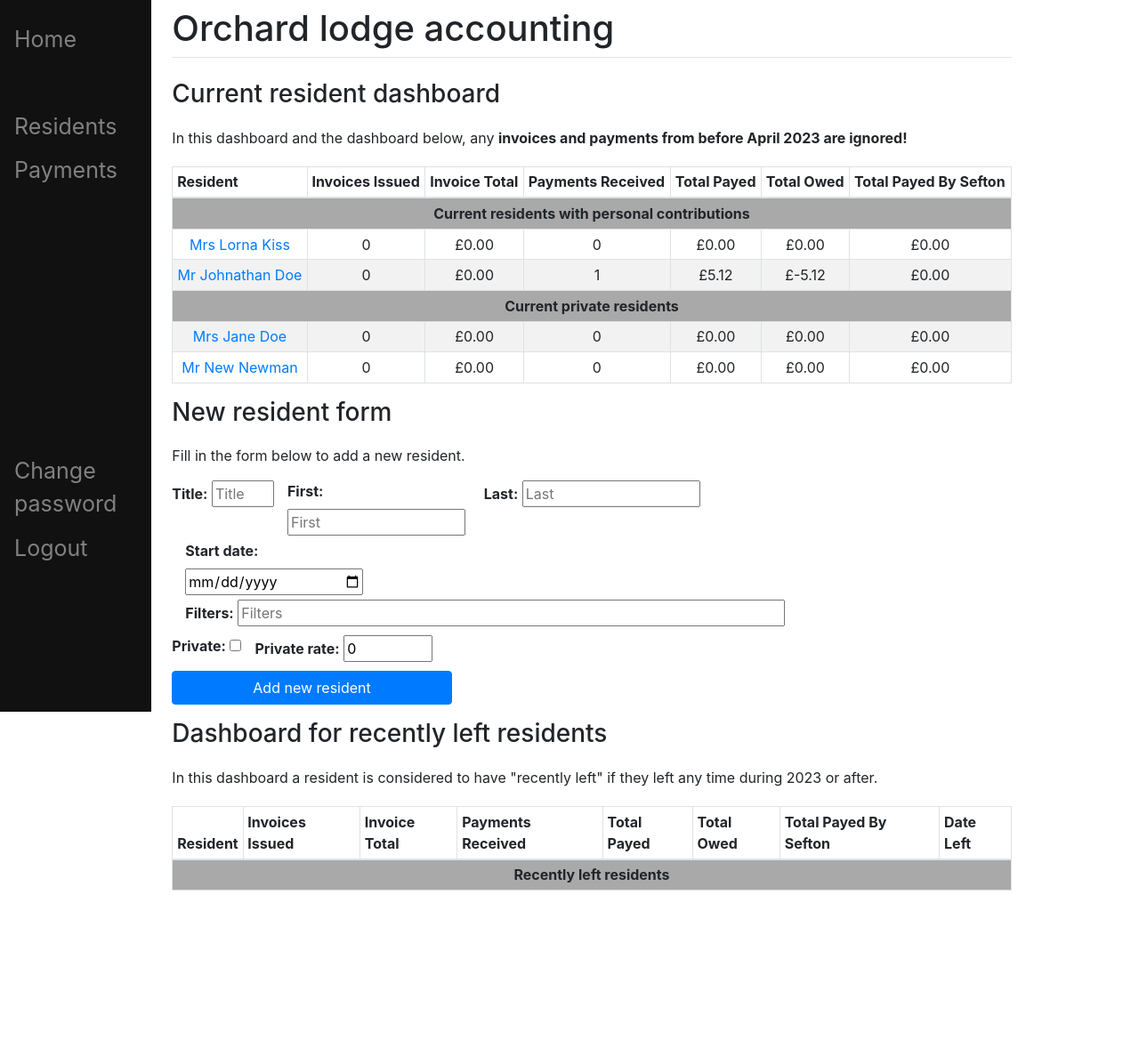
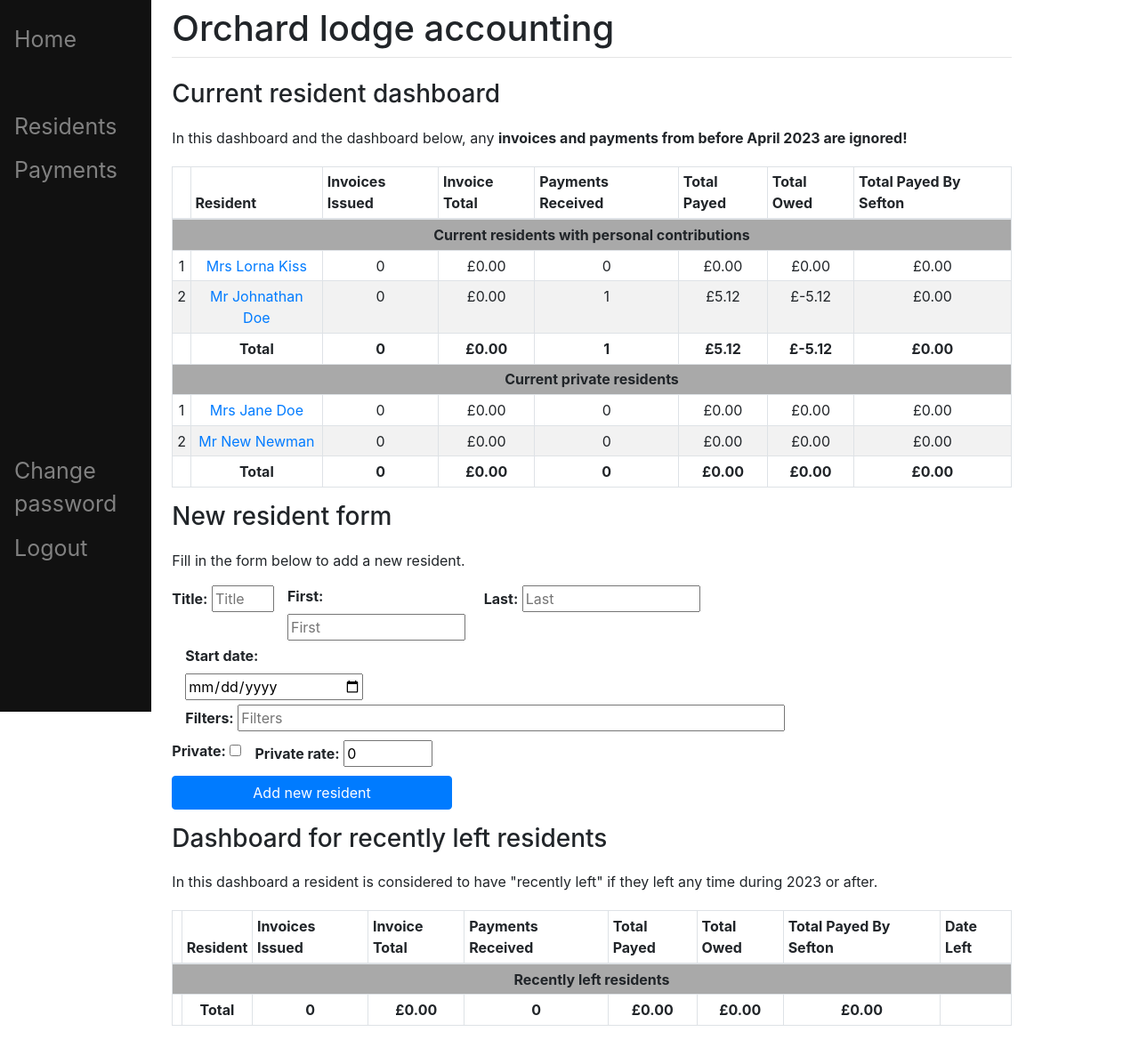
Before and after one commit to chainx/Orchard-lodge-website, a Django app: page /residents/ in a window 1280 px wide; the page is wider, and only the part inside the window is pictured. Shown: that part at 89% size. Before the commit the page ends 1001 px from the top of that part, so only its background shows below. Run offline with Django 3.2, Linux system fonts and the light colour scheme; a user stored in the database is signed in; data comes from the database, SQL or seed files in the repository; data that the repository does not hold is empty; parts of the project's set-up code (start-up, migrations or seed data) failed here and were passed over; some libraries are stand-ins or nearby versions.

Commit message:
Added indices and total rows to resident dashboard tables

```diff
--- a/OrchardLodge/settings/production.py
+++ b/OrchardLodge/settings/production.py
@@ -4,9 +4,9 @@ import json
 
 from OrchardLodge.settings.base import *
 
-MEDIA_ROOT = pathlib.Path('/home/chainx/Documents/Orchard Lodge accounting data')
+MEDIA_ROOT = pathlib.Path('/media/chainx/seagate/Orchard Lodge accounting data')
 MEDIA_URL = '/Invoices/'
-SECRET_MEDIA_ROOT = pathlib.Path('/home/chainx/Documents/Orchard lodge accounting data (PRIVATE)')
+SECRET_MEDIA_ROOT = pathlib.Path('/media/chainx/seagate/Orchard lodge accounting data (PRIVATE)')
 
 MEDIA_INVOICES = Path(os.path.join(MEDIA_ROOT, 'Invoices'))
 MEDIA_REMITTANCE = Path(os.path.join(MEDIA_ROOT, 'Remittance advice'))
--- a/Plans.txt
+++ b/Plans.txt
@@ -9,7 +9,6 @@ Remittance advice page:
     -Flag any missing residents, private residents on the remittance advice, and other oddities
 
 Residents page:
-    -Add totals row and indices to resident dashboard table
     -Add Javascript to reorder dashboard table by total owed, or by last name
     -Add global variable to modify cutoff date and form to modify it
 
--- a/backend/file_utils.py
+++ b/backend/file_utils.py
@@ -32,16 +32,16 @@ def gather_sefton_remittance_advice(from_year='2013'):
     remittance_advice_files = []
     years = [year for year in sorted(os.listdir(settings.MEDIA_REMITTANCE)) if year >= from_year]
     for year in years:
-        dir = os.path.join(settings.MEDIA_REMITTANCE, year)
+        dir = settings.MEDIA_REMITTANCE / year
         filenames = sorted(os.listdir(dir), key=file_num)
         remittance_advice_files += [os.path.join(dir, filename) for filename in filenames if '.csv' in filename]
     return remittance_advice_files
 
 def gather_all_invoices_for_resident(first_name, last_name):
-    destination_path = os.path.join(settings.MEDIA_INVOICES, f'{first_name}_{last_name}')
+    destination_path = settings.MEDIA_INVOICES / f'{first_name}_{last_name}'
     os.mkdir(destination_path)
     for year in sorted([year for year in os.listdir(settings.MEDIA_INVOICES) if len(year)==4]):
-        invoice_batches = sorted(os.listdir(os.path.join(settings.MEDIA_INVOICES, year)), key=file_num)
+        invoice_batches = sorted(os.listdir(settings.MEDIA_INVOICES/ year), key=file_num)
         for invoice_batch in invoice_batches:
             if '.zip' not in invoice_batch and 'OBSOLETE' not in invoice_batch:
                 file_path = os.path.join(settings.MEDIA_INVOICES, year, invoice_batch)
--- a/backend/invoices.py
+++ b/backend/invoices.py
@@ -18,6 +18,8 @@ from django.conf import settings
 from main.models import resident, invoice, sefton_payment
 
 def main():
+    get_remittance_advice()
+
     latest_remittance = latest_filename(settings.MEDIA_REMITTANCE)
     invoices, sefton_payments, batch_number, folder = get_invoice_data_from_sefton_csv(latest_remittance)
 
@@ -33,7 +35,7 @@ def main():
 
 def write_inovice(folder, date, Resident, sub_items, total, invoice_number, batch_number=None):
 
-    document = Document(os.path.join(settings.MEDIA_INVOICES, 'INVOICE TEMPLATE.docx'))
+    document = Document(settings.MEDIA_INVOICES / 'INVOICE TEMPLATE.docx')
 
     for paragraph in document.paragraphs:
         text_fields = {
--- a/main/templates/main/residents.html
+++ b/main/templates/main/residents.html
@@ -12,6 +12,7 @@ Residents page
 <table class="table table-bordered table-striped table-sm" id="resident-info">
     <thead>
         <tr>
+            <th></th>
             <th>Resident</th>
             <th>Invoices Issued</th>
             <th>Invoice Total</th>
@@ -22,28 +23,30 @@ Residents page
         </tr>
     </thead>
     <tbody>
-        <tr style="background-color: darkgrey"><td colspan="7" class="title"><b>Current residents with personal contributions</b></td></tr>
-        {% for res, invoice_no, invoice_total, payment_no, payment_total, owed, sefton_payment_total in resident_info_table %}
-            <tr id="{{res.name}}">
-                <td><a href="/residents/{{res.url}}">{{res.name}}</a></td>
-                <td>{{invoice_no}}</td>
-                <td>{{invoice_total}}</td>
-                <td>{{payment_no}}</td>
-                <td>{{payment_total}}</td>
-                <td>{{owed}}</td>
-                <td>{{sefton_payment_total}}</td>
+        <tr style="background-color: darkgrey"><td colspan="8" class="title"><b>Current residents with personal contributions</b></td></tr>
+        {% for row in resident_info_table %}
+            <tr id="{% if row.res != 'Total' %}{{row.res.name}}{% else %}total-row{% endif %}">
+                <td>{{row.index}}</td>
+                <td>{% if row.res != 'Total' %}<a href="/residents/{{row.res.url}}">{{row.res.name}}</a>{% else %}<b>Total</b>{% endif %}</td>
+                <td>{% if row.res == 'Total' %}<b>{{row.invoice_no}}</b>{% else %}{{row.invoice_no}}{% endif %}</td>
+                <td>{% if row.res == 'Total' %}<b>{{row.invoice_total}}</b>{% else %}{{row.invoice_total}}{% endif %}</td>
+                <td>{% if row.res == 'Total' %}<b>{{row.payment_no}}</b>{% else %}{{row.payment_no}}{% endif %}</td>
+                <td>{% if row.res == 'Total' %}<b>{{row.payment_total}}</b>{% else %}{{row.payment_total}}{% endif %}</td>
+                <td>{% if row.res == 'Total' %}<b>{{row.owed}}</b>{% else %}{{row.owed}}{% endif %}</td>
+                <td>{% if row.res == 'Total' %}<b>{{row.sefton_payment_total}}</b>{% else %}{{row.sefton_payment_total}}{% endif %}</td>
             </tr>
         {% endfor %}
-        <tr style="background-color: darkgrey"><td colspan="7" class="title"><b>Current private residents</b></td></tr>
-        {% for res, invoice_no, invoice_total, payment_no, payment_total, owed, sefton_payment_total in private_resident_info_table %}
-            <tr id="{{res.name}}">
-                <td><a href="/residents/{{res.url}}">{{res.name}}</a></td>
-                <td>{{invoice_no}}</td>
-                <td>{{invoice_total}}</td>
-                <td>{{payment_no}}</td>
-                <td>{{payment_total}}</td>
-                <td>{{owed}}</td>
-                <td>{{sefton_payment_total}}</td>
+        <tr style="background-color: darkgrey"><td colspan="8" class="title"><b>Current private residents</b></td></tr>
+        {% for row in private_resident_info_table %}
+            <tr id="{% if row.res != 'Total' %}{{row.res.name}}{% else %}total-row{% endif %}">
+                <td>{{row.index}}</td>
+                <td>{% if row.res != 'Total' %}<a href="/residents/{{row.res.url}}">{{row.res.name}}</a>{% else %}<b>Total</b>{% endif %}</td>
+                <td>{% if row.res == 'Total' %}<b>{{row.invoice_no}}</b>{% else %}{{row.invoice_no}}{% endif %}</td>
+                <td>{% if row.res == 'Total' %}<b>{{row.invoice_total}}</b>{% else %}{{row.invoice_total}}{% endif %}</td>
+                <td>{% if row.res == 'Total' %}<b>{{row.payment_no}}</b>{% else %}{{row.payment_no}}{% endif %}</td>
+                <td>{% if row.res == 'Total' %}<b>{{row.payment_total}}</b>{% else %}{{row.payment_total}}{% endif %}</td>
+                <td>{% if row.res == 'Total' %}<b>{{row.owed}}</b>{% else %}{{row.owed}}{% endif %}</td>
+                <td>{% if row.res == 'Total' %}<b>{{row.sefton_payment_total}}</b>{% else %}{{row.sefton_payment_total}}{% endif %}</td>
             </tr>
         {% endfor %}
     </tbody>
@@ -81,6 +84,7 @@ Residents page
 <table class="table table-bordered table-striped table-sm" id="resident-info">
     <thead>
         <tr>
+            <th></th>
             <th>Resident</th>
             <th>Invoices Issued</th>
             <th>Invoice Total</th>
@@ -92,17 +96,18 @@ Residents page
         </tr>
     </thead>
     <tbody>
-        <tr style="background-color: darkgrey"><td colspan="8" class="title"><b>Recently left residents</b></td></tr>
-        {% for res, invoice_no, invoice_total, payment_no, payment_total, owed, sefton_payment_total, date_left in recent_resident_info_table %}
-            <tr id="{{res.name}}">
-                <td><a href="/residents/{{res.url}}">{{res.name}}</a></td>
-                <td>{{invoice_no}}</td>
-                <td>{{invoice_total}}</td>
-                <td>{{payment_no}}</td>
-                <td>{{payment_total}}</td>
-                <td>{{owed}}</td>
-                <td>{{sefton_payment_total}}</td>
-                <td>{{date_left}}</td>
+        <tr style="background-color: darkgrey"><td colspan="9" class="title"><b>Recently left residents</b></td></tr>
+        {% for row in recent_resident_info_table %}
+            <tr id="{% if row.res != 'Total' %}{{row.res.name}}{% else %}total-row{% endif %}">
+                <td>{{row.index}}</td>
+                <td>{% if row.res != 'Total' %}<a href="/residents/{{row.res.url}}">{{row.res.name}}</a>{% else %}<b>Total</b>{% endif %}</td>
+                <td>{% if row.res == 'Total' %}<b>{{row.invoice_no}}</b>{% else %}{{row.invoice_no}}{% endif %}</td>
+                <td>{% if row.res == 'Total' %}<b>{{row.invoice_total}}</b>{% else %}{{row.invoice_total}}{% endif %}</td>
+                <td>{% if row.res == 'Total' %}<b>{{row.payment_no}}</b>{% else %}{{row.payment_no}}{% endif %}</td>
+                <td>{% if row.res == 'Total' %}<b>{{row.payment_total}}</b>{% else %}{{row.payment_total}}{% endif %}</td>
+                <td>{% if row.res == 'Total' %}<b>{{row.owed}}</b>{% else %}{{row.owed}}{% endif %}</td>
+                <td>{% if row.res == 'Total' %}<b>{{row.sefton_payment_total}}</b>{% else %}{{row.sefton_payment_total}}{% endif %}</td>
+                <td>{% if row.res != 'Total' %}{{row.leave_date}}{% endif %}</td>
             </tr>
         {% endfor %}
     </tbody>
--- a/main/views.py
+++ b/main/views.py
@@ -1,4 +1,5 @@
 import os
+import pandas as pd
 from datetime import datetime, date
 import mimetypes
 from zipfile import ZipFile
@@ -68,17 +69,34 @@ def str_total(total):
     return u'\u00A3' + f'{total/100:,.2f}'
 
 def compile_resident_table(residents, include_date_left=False):
-    resident_table = []
+    columns = ['index', 'res', 'invoice_no', 'invoice_total', 'payment_no', 'payment_total', 'owed', 'sefton_payment_total']
+    summable_cols = columns[2:]
+    if include_date_left:
+            columns.insert(2, 'leave_date')
+
+    resident_table = pd.DataFrame(columns=columns)
+
     resident_list = sorted(list(residents), key = lambda x: x.total_owed(), reverse=True)
-    for res in resident_list:
+    for index, res in enumerate(resident_list):
         row = [
-            res, res.len_invoices(), str_total(res.total_invoiced()), res.len_payments(),
-            str_total(res.total_payed()), str_total(res.total_owed()), str_total(res.total_sefton_payed())
+            index+1, res, res.len_invoices(), res.total_invoiced(), res.len_payments(),
+            res.total_payed(), res.total_owed(), res.total_sefton_payed()
         ]
         if include_date_left:
-            row.append(res.leave_date)
-        resident_table.append(row)
-    return resident_table
+            row.insert(2, res.leave_date)
+        resident_table.loc[len(resident_table)] = row
+
+    totals_row = [resident_table[col].sum() for col in summable_cols]
+    if include_date_left:
+        totals_row = ['', 'Total', pd.NaT] + totals_row
+    else:
+        totals_row = ['', 'Total'] + totals_row
+    resident_table.loc[len(resident_table)] = totals_row
+
+    for col in ['invoice_total', 'payment_total', 'owed', 'sefton_payment_total']:
+        resident_table[col] = resident_table[col].apply(str_total)
+
+    return resident_table.to_dict(orient='records')
 
 def residents(request):
     if request.user.is_authenticated:
```
